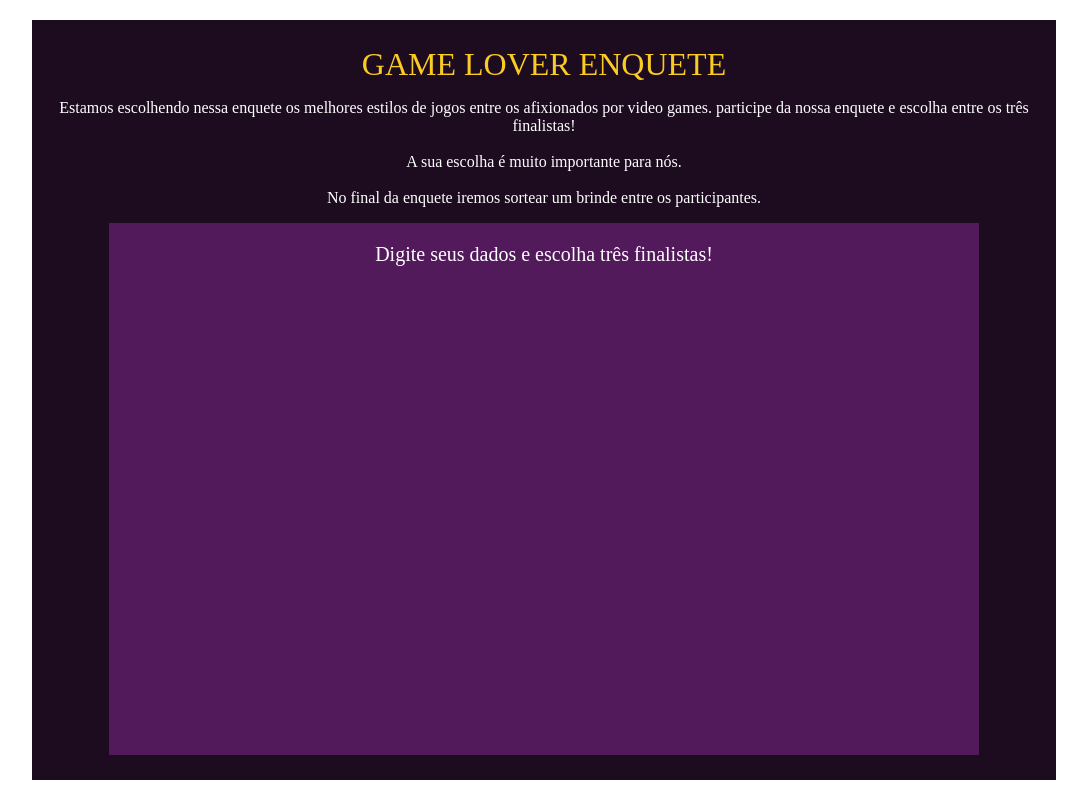
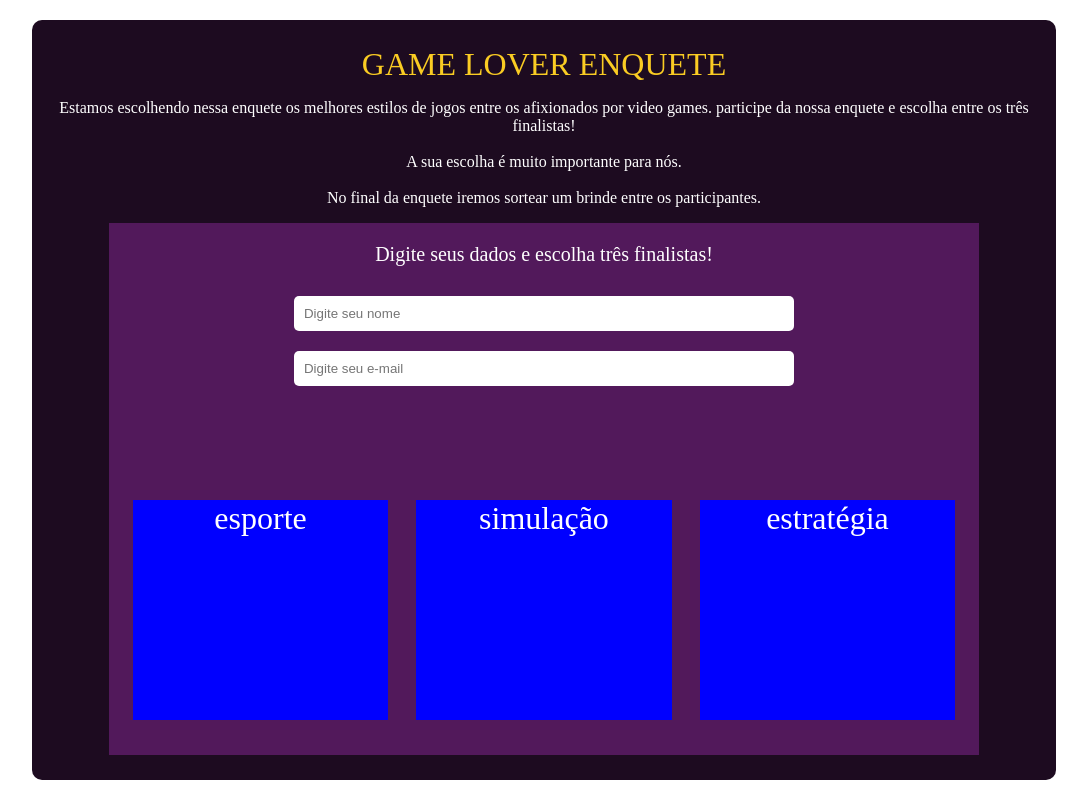
Before and after one commit to gabrielpereira101/PROJETO-BOOTCAMP2023-DEVJR-PARTE2, a plain HTML site: page index.html in a window 1280 px wide. Shown: the whole page, without its empty margins (96-1183 px from the left). Drawn offline with Linux system fonts and the light colour scheme.

Commit message:
Closes #5 - Etapa 4, index.html

```diff
--- a/index.html
+++ b/index.html
@@ -27,6 +27,7 @@
         justify-content: center;
         align-items: center;
         font-size:xx-large;
+        border-radius: 10px;
     }
 
     .div_estamos {
@@ -43,6 +44,42 @@
         width: 85%;
         height: 70%;
         align-self: center;
+    }
+
+    .inputs {
+        display: flex;
+        flex-direction: column;
+        justify-content: center;
+        align-items: center;
+    }
+
+    input {
+        margin: 10px;
+        padding: 10px;
+        border-radius: 5px;
+        border: none;
+        width: 60vh;
+    }
+
+    .retangulos{
+
+        background-color: blue;
+        width: 30%;
+        margin: 10px;
+        height: 220px;
+
+        }
+
+    .retangulos_c{
+        color: white;
+        display: flex;
+        justify-content: space-around;
+        align-items: flex-start;
+        padding: 10px;
+        position: relative;
+        top: 50%;
+        transform: translateY(-70%);
+        text-align: center;
     }
 </style>
 
@@ -64,6 +101,21 @@
             <div class="div_escolha">
                <p>Digite seus dados e escolha três finalistas!</p>
             </div>
+            <div class="inputs">
+                <input type="text" placeholder="Digite seu nome">
+                <input type="email" placeholder="Digite seu e-mail">
+            </div>
+            <div class="retangulos_c">
+                <div class="retangulos">
+                    esporte
+                </div>
+                <div class="retangulos">
+                    simulação
+                </div>
+                <div class="retangulos">
+                    estratégia
+                </div>
+            </div>
         </div>
     </div>
 </body>
```
